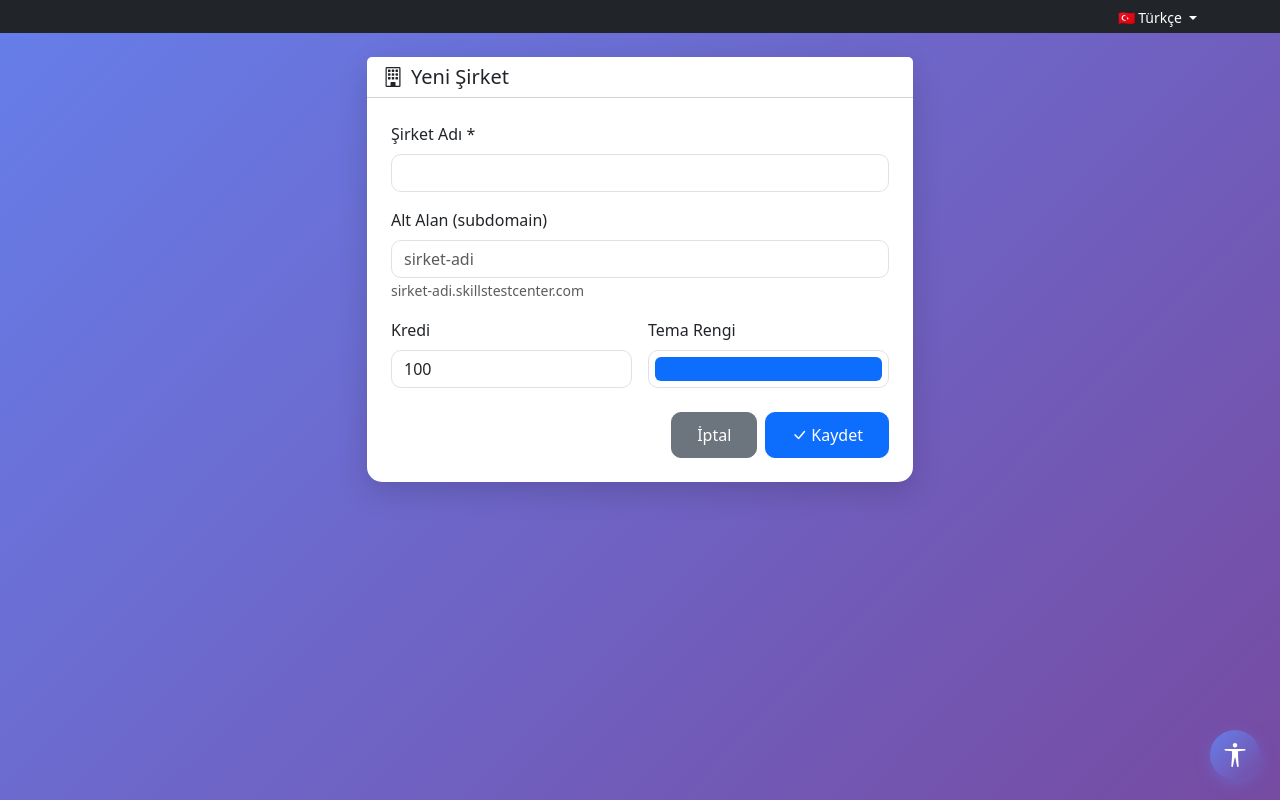
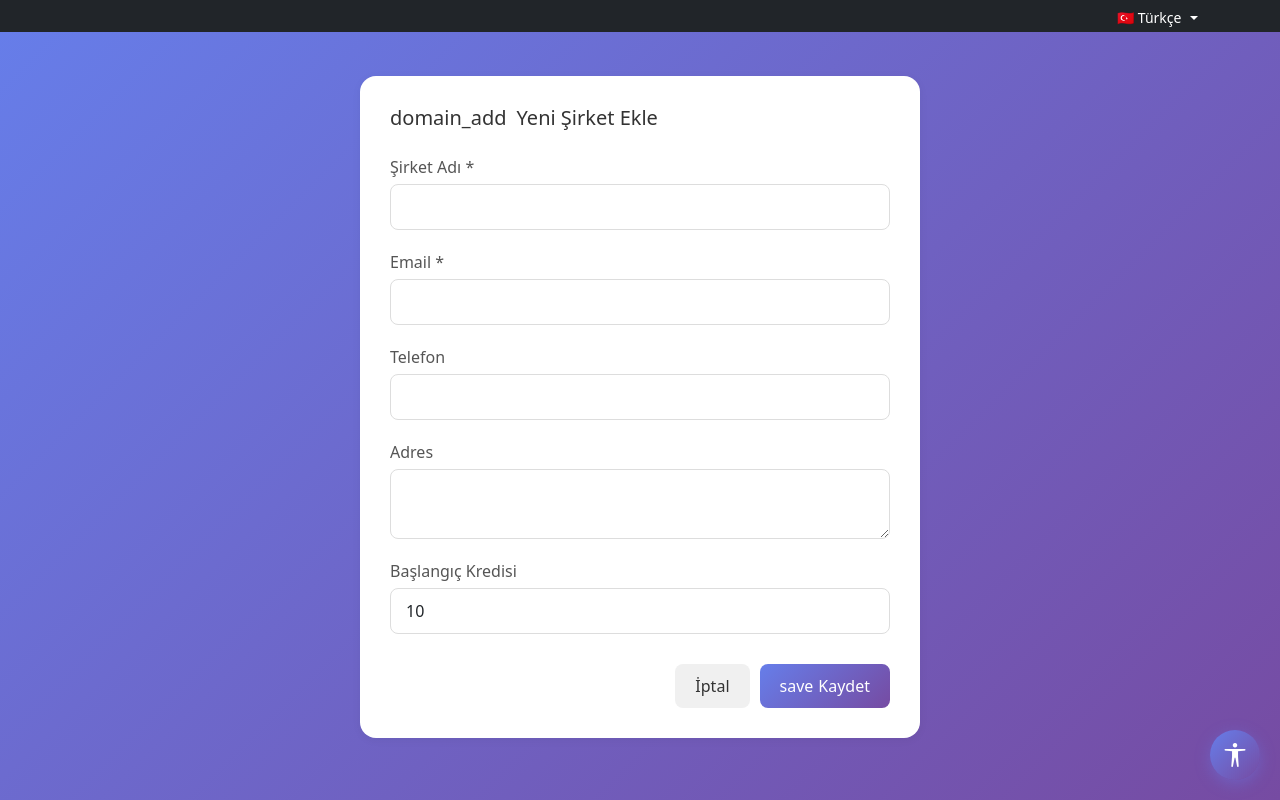
Before and after one commit to ayyildizemrah88/ingilizcetesti, a Flask app: template templates/sirket_form.html in a window 1280 px wide. Run offline with Flask 3, Linux system fonts and the light colour scheme; the template is opened without the code that fills it, so the values that code supplies are empty; some libraries are stand-ins or nearby versions.

Commit message:
Update sirket_form.html

```diff
--- a/templates/sirket_form.html
+++ b/templates/sirket_form.html
@@ -1,57 +1,114 @@
-{% extends "dashboard.html" %}
-{% block title %}{{ 'Şirket Ekle' if not sirket else 'Şirket Düzenle' }} - Skills Test Center{% endblock %}
-
+{% extends "base.html" %}
+{% block title %}{{ 'Şirket Düzenle' if sirket else 'Yeni Şirket' }} - Skills Test Center{% endblock %}
 {% block content %}
-<div class="row justify-content-center">
-    <div class="col-lg-6">
-        <div class="card border-0">
-            <div class="card-header bg-white">
-                <h5 class="mb-0"><i class="bi bi-building me-2"></i>{{ 'Yeni Şirket' if not sirket else 'Şirket Düzenle'
-                    }}</h5>
+<div class="form-container">
+    <div class="form-card">
+        <h5>
+            <span class="material-symbols-outlined">{{ 'edit' if sirket else 'domain_add' }}</span>
+            {{ 'Şirket Düzenle' if sirket else 'Yeni Şirket Ekle' }}
+        </h5>
+        <form method="POST"
+            action="{{ url_for('admin.sirket_duzenle', id=sirket.id) if sirket else url_for('admin.sirket_ekle') }}">
+            <div class="form-group">
+                <label for="isim">Şirket Adı *</label>
+                <input type="text" class="form-control" id="isim" name="isim"
+                    value="{{ sirket.isim if sirket else '' }}" required>
             </div>
-            <div class="card-body p-4">
-                <form method="POST">
-                    <input type="hidden" name="csrf_token" value="{{ csrf_token() }}">
-
-                    <div class="mb-3">
-                        <label class="form-label">Şirket Adı *</label>
-                        <input type="text" name="isim" class="form-control" value="{{ sirket.isim if sirket else '' }}"
-                            required>
-                    </div>
-                    {% if not sirket %}
-                    <div class="mb-3">
-                        <label class="form-label">Alt Alan (subdomain)</label>
-                        <input type="text" name="kadi" class="form-control" placeholder="sirket-adi">
-                        <small class="text-muted">sirket-adi.skillstestcenter.com</small>
-                    </div>
-                    {% endif %}
-                    <div class="row g-3">
-                        <div class="col-md-6">
-                            <label class="form-label">Kredi</label>
-                            <input type="number" name="kredi" class="form-control"
-                                value="{{ sirket.kredi if sirket else 100 }}">
-                        </div>
-                        <div class="col-md-6">
-                            <label class="form-label">Tema Rengi</label>
-                            <input type="color" name="theme_color" class="form-control form-control-color w-100"
-                                value="{{ sirket.theme_color if sirket else '#0d6efd' }}">
-                        </div>
-                    </div>
-                    {% if sirket %}
-                    <div class="form-check mt-3">
-                        <input class="form-check-input" type="checkbox" name="is_active" id="is_active" {{ 'checked' if
-                            sirket.is_active else '' }}>
-                        <label class="form-check-label" for="is_active">Aktif</label>
-                    </div>
-                    {% endif %}
-
-                    <div class="d-flex justify-content-end gap-2 mt-4">
-                        <a href="/admin/sirketler" class="btn btn-secondary">İptal</a>
-                        <button type="submit" class="btn btn-primary"><i class="bi bi-check-lg me-1"></i>Kaydet</button>
-                    </div>
-                </form>
+            <div class="form-group">
+                <label for="email">Email *</label>
+                <input type="email" class="form-control" id="email" name="email"
+                    value="{{ sirket.email if sirket else '' }}" required>
             </div>
-        </div>
+            <div class="form-group">
+                <label for="telefon">Telefon</label>
+                <input type="text" class="form-control" id="telefon" name="telefon"
+                    value="{{ sirket.telefon if sirket else '' }}">
+            </div>
+            <div class="form-group">
+                <label for="adres">Adres</label>
+                <textarea class="form-control" id="adres" name="adres"
+                    rows="2">{{ sirket.adres if sirket else '' }}</textarea>
+            </div>
+            {% if not sirket %}
+            <div class="form-group">
+                <label for="kredi">Başlangıç Kredisi</label>
+                <input type="number" class="form-control" id="kredi" name="kredi" value="10" min="0">
+            </div>
+            {% endif %}
+            <div class="form-actions">
+                <a href="{{ url_for('admin.sirketler') }}" class="btn btn-secondary">İptal</a>
+                <button type="submit" class="btn btn-primary">
+                    <span class="material-symbols-outlined">save</span>
+                    {{ 'Güncelle' if sirket else 'Kaydet' }}
+                </button>
+            </div>
+        </form>
     </div>
 </div>
+<style>
+    .form-container {
+        padding: 20px;
+        max-width: 600px;
+        margin: 0 auto;
+    }
+    .form-card {
+        background: white;
+        border-radius: 16px;
+        padding: 30px;
+        box-shadow: 0 2px 10px rgba(0, 0, 0, 0.05);
+    }
+    .form-card h5 {
+        display: flex;
+        align-items: center;
+        gap: 10px;
+        margin-bottom: 25px;
+        color: #333;
+    }
+    .form-group {
+        margin-bottom: 20px;
+    }
+    .form-group label {
+        display: block;
+        margin-bottom: 5px;
+        font-weight: 500;
+        color: #555;
+    }
+    .form-control {
+        width: 100%;
+        padding: 10px 15px;
+        border: 1px solid #ddd;
+        border-radius: 8px;
+        font-size: 1rem;
+    }
+    .form-control:focus {
+        border-color: #667eea;
+        outline: none;
+        box-shadow: 0 0 0 3px rgba(102, 126, 234, 0.1);
+    }
+    .form-actions {
+        display: flex;
+        justify-content: flex-end;
+        gap: 10px;
+        margin-top: 30px;
+    }
+    .btn {
+        display: inline-flex;
+        align-items: center;
+        gap: 5px;
+        padding: 10px 20px;
+        border-radius: 8px;
+        font-weight: 500;
+        cursor: pointer;
+        text-decoration: none;
+        border: none;
+    }
+    .btn-primary {
+        background: linear-gradient(135deg, #667eea, #764ba2);
+        color: white;
+    }
+    .btn-secondary {
+        background: #f0f0f0;
+        color: #333;
+    }
+</style>
 {% endblock %}
```
